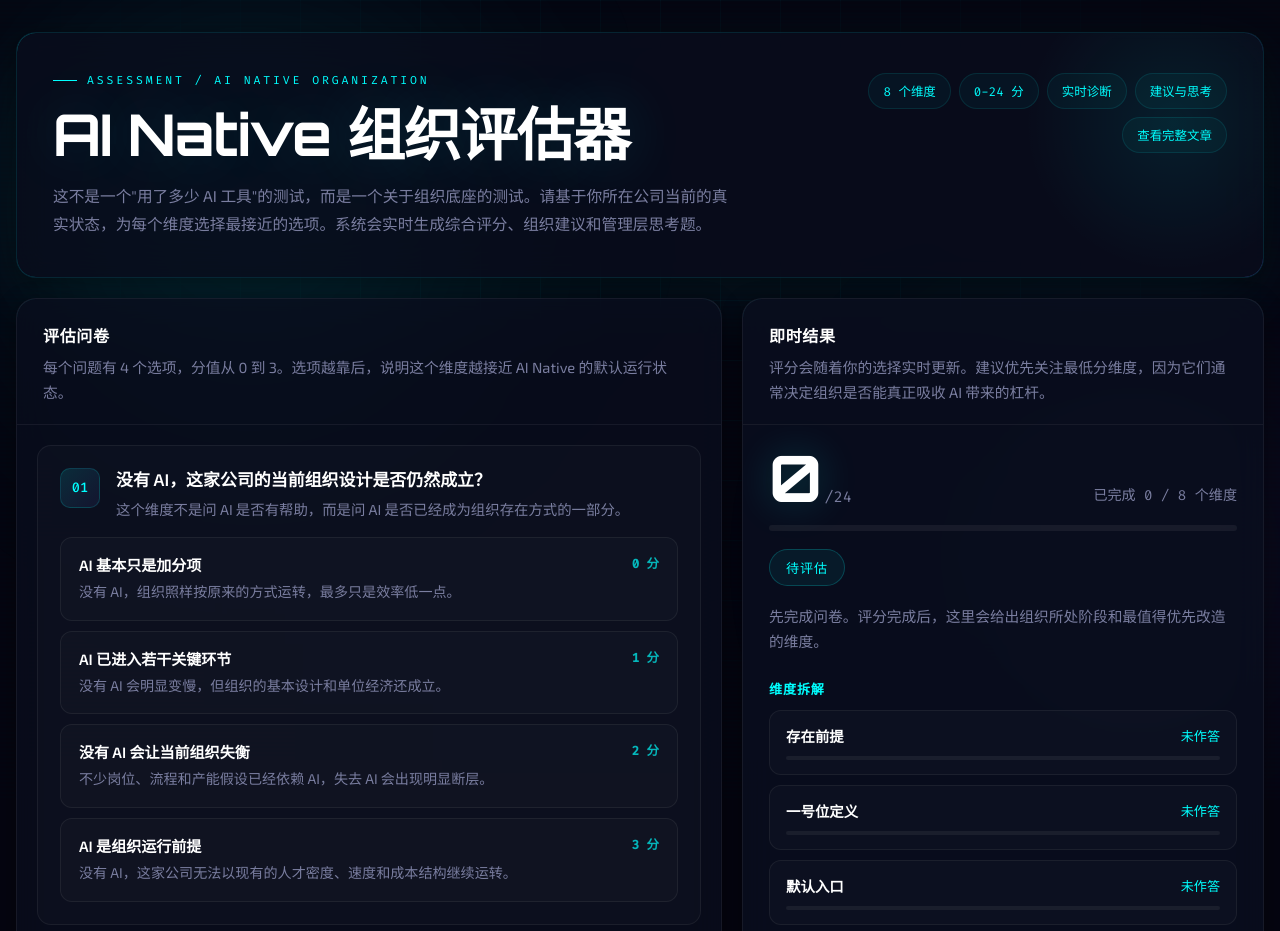
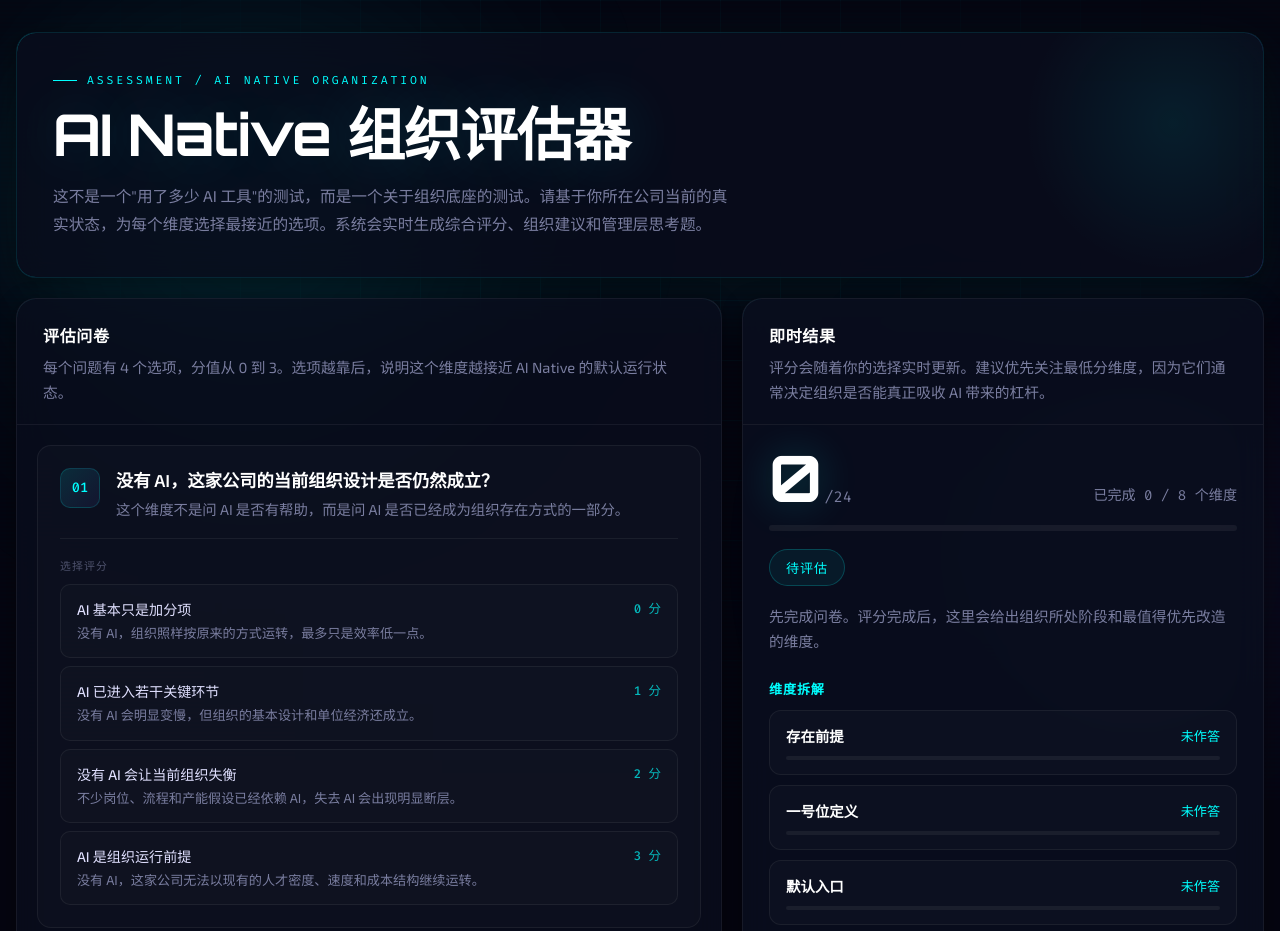
Before and after one commit to gavinchengcool/ai-native-assessment, a plain HTML site: page index.html in a window 1280 px wide. Shown: the top 931 px of the page. Drawn offline with Linux system fonts and the light colour scheme.

Commit message:
Improve question/option hierarchy, rename dock button, remove badges nav

```diff
--- a/index.html
+++ b/index.html
@@ -172,10 +172,6 @@
     }
 
     .hero-grid {
-      display: grid;
-      grid-template-columns: 1.3fr 0.7fr;
-      gap: 28px;
-      align-items: end;
       position: relative;
       z-index: 1;
     }
@@ -346,7 +342,9 @@
       display: flex;
       gap: 16px;
       align-items: flex-start;
-      margin-bottom: 16px;
+      margin-bottom: 0;
+      padding-bottom: 16px;
+      border-bottom: 1px solid var(--line-dim);
     }
 
     .question-index {
@@ -366,7 +364,7 @@
     }
 
     .question-title {
-      font-size: 1.06rem;
+      font-size: 1.08rem;
       line-height: 1.4;
       color: var(--ink-bright);
       font-weight: 600;
@@ -382,8 +380,19 @@
     /* ── Options ── */
     .options {
       display: grid;
-      gap: 10px;
+      gap: 8px;
       margin-top: 16px;
+      padding-top: 2px;
+    }
+
+    .options-label {
+      font-family: var(--mono);
+      font-size: 0.68rem;
+      letter-spacing: 0.1em;
+      text-transform: uppercase;
+      color: var(--muted);
+      opacity: 0.6;
+      margin-bottom: 2px;
     }
 
     .option {
@@ -398,10 +407,10 @@
 
     .option label {
       display: block;
-      padding: 16px 18px;
-      border-radius: 12px;
+      padding: 14px 16px;
+      border-radius: 10px;
       border: 1px solid var(--line-dim);
-      background: rgba(255, 255, 255, 0.02);
+      background: rgba(255, 255, 255, 0.015);
       cursor: pointer;
       transition: all 220ms ease;
       min-height: 44px;
@@ -429,9 +438,9 @@
       display: flex;
       justify-content: space-between;
       gap: 12px;
-      font-weight: 600;
-      font-size: 0.94rem;
-      color: var(--ink-bright);
+      font-weight: 500;
+      font-size: 0.88rem;
+      color: var(--ink);
     }
 
     .score-tag {
@@ -447,10 +456,10 @@
     }
 
     .option-copy {
-      margin-top: 6px;
+      margin-top: 4px;
       color: var(--muted);
-      line-height: 1.6;
-      font-size: 0.88rem;
+      line-height: 1.55;
+      font-size: 0.82rem;
     }
 
     /* ── Summary Panel ── */
@@ -822,20 +831,6 @@
         border-radius: 18px;
       }
 
-      .hero-grid {
-        grid-template-columns: 1fr;
-        gap: 18px;
-      }
-
-      .hero-badges {
-        justify-content: flex-start;
-        gap: 6px;
-      }
-
-      .badge {
-        font-size: 0.72rem;
-        padding: 6px 10px;
-      }
 
       h1 {
         font-size: clamp(1.5rem, 8vw, 2.2rem);
@@ -996,13 +991,6 @@
           <h1>AI Native 组织评估器</h1>
           <p>这不是一个"用了多少 AI 工具"的测试，而是一个关于组织底座的测试。请基于你所在公司当前的真实状态，为每个维度选择最接近的选项。系统会实时生成综合评分、组织建议和管理层思考题。</p>
         </div>
-        <div class="hero-badges">
-          <div class="badge">8 个维度</div>
-          <div class="badge">0-24 分</div>
-          <div class="badge">实时诊断</div>
-          <div class="badge">建议与思考</div>
-          <a class="badge badge-link" href="./ai-native-organization-essay.html">查看完整文章</a>
-        </div>
       </div>
     </section>
 
@@ -1040,7 +1028,7 @@
             <div class="dimension-list" id="dimensionList"></div>
           </section>
 
-          <section class="text-block">
+          <section class="text-block" id="adviceSection">
             <h3>组织建议</h3>
             <ul class="bullet-list" id="adviceList"></ul>
           </section>
@@ -1239,7 +1227,7 @@
                 <div class="question-copy">${dimension.copy}</div>
               </div>
             </div>
-            <div class="options">${options}</div>
+            <div class="options"><div class="options-label">选择评分</div>${options}</div>
           </article>
         `;
       }).join('');
@@ -1367,8 +1355,10 @@
 
     function scrollToFirstUnanswered() {
       const firstUnanswered = getSelections().find((item) => item.score === null);
-      const targetId = firstUnanswered ? `question-${firstUnanswered.id}` : 'summaryPanel';
-      document.getElementById(targetId)?.scrollIntoView({ behavior: 'smooth', block: 'start' });
+      const target = firstUnanswered
+        ? document.getElementById(`question-${firstUnanswered.id}`)
+        : document.getElementById('adviceSection');
+      target?.scrollIntoView({ behavior: 'smooth', block: 'start' });
     }
 
     function updateDock(total, completed, category) {
@@ -1377,7 +1367,7 @@
 
       if (completed === dimensions.length) {
         dockLabel.textContent = `已完成评估，当前：${category.label}`;
-        dockAction.textContent = '查看报告';
+        dockAction.textContent = '组织诊断';
       } else if (completed === 0) {
         dockLabel.textContent = '先开始作答，系统会实时生成结果。';
         dockAction.textContent = '开始作答';
```
